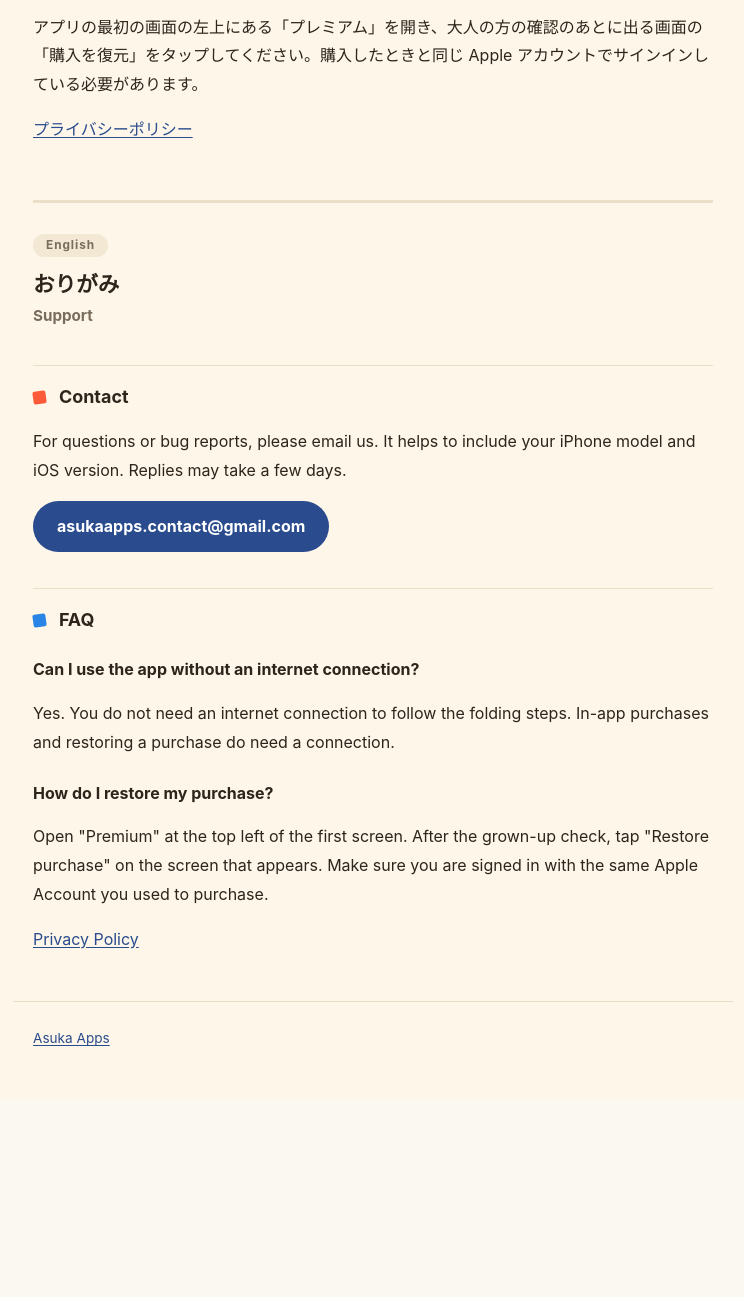
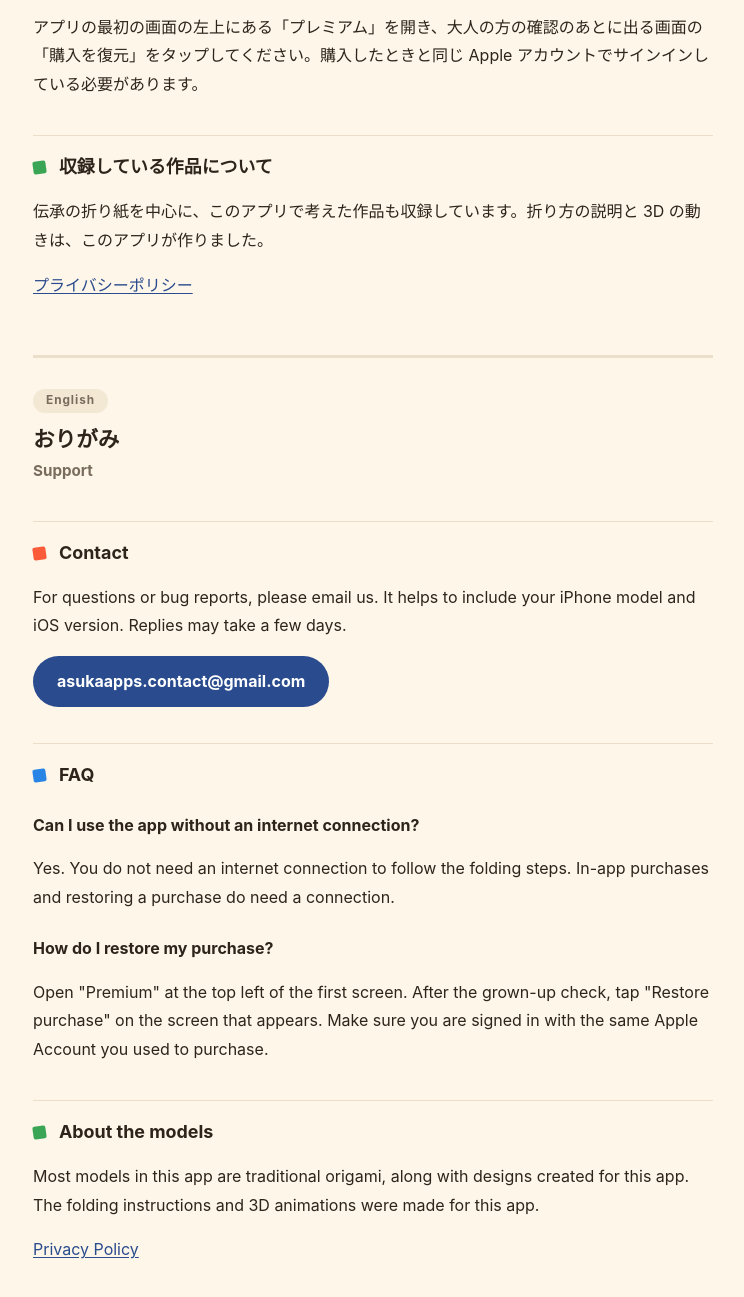
Before and after one commit to asukaapps/asukaapps.github.io, a plain HTML site: page origami_3d/support/index.html in a window 1280 px wide. Shown: the part 723-2020 px from the top of the page, without its empty margins (267-1011 px from the left). Before the commit the page ends 1822 px from the top, so only its background shows below. Drawn offline with Linux system fonts and the light colour scheme.

Commit message:
おりがみ のサポート：「収録している作品について」の段を足した（日本語・英語）
Co-Authored-By: Claude Fable 5.2 <noreply@anthropic.com>

```diff
--- a/origami_3d/support/index.html
+++ b/origami_3d/support/index.html
@@ -25,6 +25,9 @@
 <h3>購入を復元するには？</h3>
 <p>アプリの最初の画面の左上にある「プレミアム」を開き、大人の方の確認のあとに出る画面の「購入を復元」をタップしてください。購入したときと同じ Apple アカウントでサインインしている必要があります。</p>
 
+<h2>収録している作品について</h2>
+<p>伝承の折り紙を中心に、このアプリで考えた作品も収録しています。折り方の説明と 3D の動きは、このアプリが作りました。</p>
+
 <p><a href="/origami_3d/privacy/">プライバシーポリシー</a></p>
 
 <section class="lang" lang="en">
@@ -41,6 +44,9 @@
 <h3>How do I restore my purchase?</h3>
 <p>Open "Premium" at the top left of the first screen. After the grown-up check, tap "Restore purchase" on the screen that appears. Make sure you are signed in with the same Apple Account you used to purchase.</p>
 
+<h2>About the models</h2>
+<p>Most models in this app are traditional origami, along with designs created for this app. The folding instructions and 3D animations were made for this app.</p>
+
 <p><a href="/origami_3d/privacy/">Privacy Policy</a></p>
 </section>
 </main>
```
